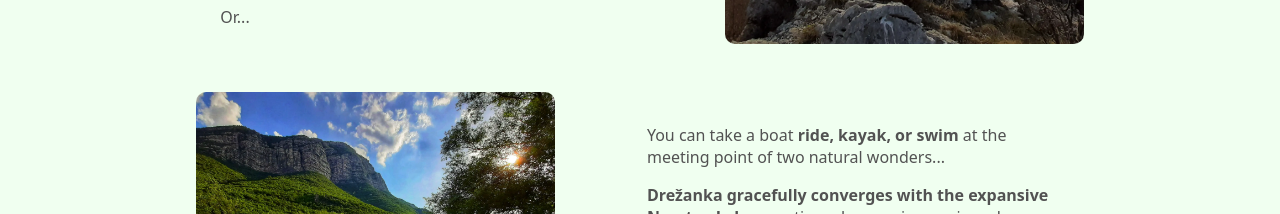
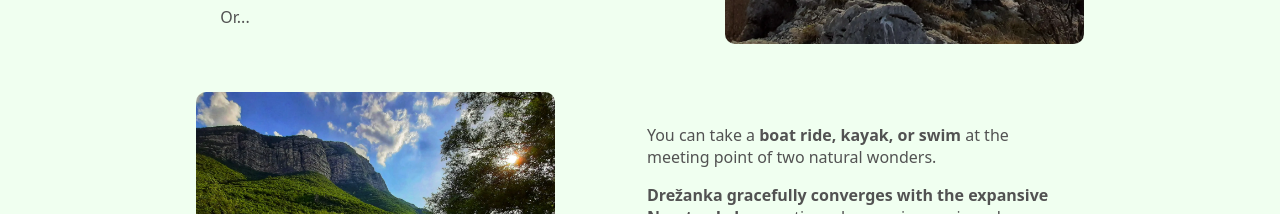
Before and after one commit to ErminMusic/Visit-Dreznica-Next, a Next.js app: page / in a window 1280 px wide. Shown: the part 1800-2014 px from the top of the page. Built offline with nearby package versions, Linux system fonts and the light colour scheme.

Commit message:
Fixed some small details

```diff
--- a/components/Home/HomePage/HomeFetch.js
+++ b/components/Home/HomePage/HomeFetch.js
@@ -50,7 +50,7 @@ function HomeFetch() {
         ],
         riverDescription: [
             {
-                __html: `You can take a boat <b>ride, kayak, or swim</b> at the meeting point of two natural wonders...\n\n`,
+                __html: `You can take a <b>boat ride, kayak, or swim</b> at the meeting point of two natural wonders.\n\n`,
             },
             {
                 __html: `<b>Drežanka gracefully converges with the expansive Neretva Lake</b>, creating a harmonious union where flowing waters meet still expanses.\n\n`,
--- a/components/universal/Heder/HeaderLogo.js
+++ b/components/universal/Heder/HeaderLogo.js
@@ -9,10 +9,10 @@ function HeaderLogo() {
             <CustomLink href="/">
                 <Logo>
                     <LogoImage alt="Logo" src={logo} width={100} height={100} loading="lazy" />
-                    <h1>
+                    <span>
                         VISIT  <br />
                         DREŽNICA
-                    </h1>
+                    </span>
                 </Logo>
             </CustomLink>
         </>
@@ -28,9 +28,10 @@ const Logo = styled.div`
     display: flex;
     align-items: center;
     cursor: pointer;
-    h1 {
+    span {
         font-size: 24px;
         color: white;
+        font-weight: bold;
         padding: 0 10px;
     }
 `;
```
